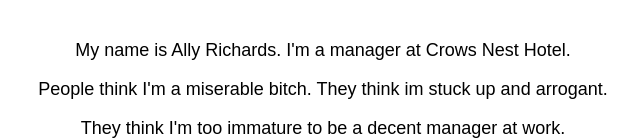
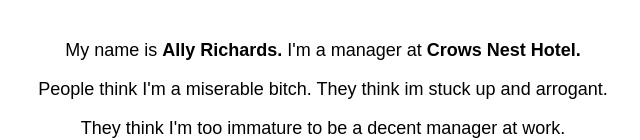
Before and after one commit to allyrichards/allyrichards.github.io, a plain HTML site: page index.html in a window 1280 px wide. Shown: the part 562-702 px from the top of the page, without its empty margins (317-957 px from the left). Drawn offline with Linux system fonts and the light colour scheme; a web font is replaced by a local one.

Commit message:
Update index.html

```diff
--- a/index.html
+++ b/index.html
@@ -12,7 +12,7 @@
 
 	<div class='main'>
 		<img src='ally_pretty.jpg'>
-		<p>My name is Ally Richards. I'm a manager at Crows Nest Hotel.</p>
+		<p>My name is <b>Ally Richards.</b> I'm a manager at <b>Crows Nest Hotel.</b></p>
 		<p>People think I'm a miserable bitch. They think im stuck up and arrogant. </p>
 		<p>They think I'm too immature to be a decent manager at work.</p>
 		<p>After much soul searching, I have decided to face the truth.</p>
```
